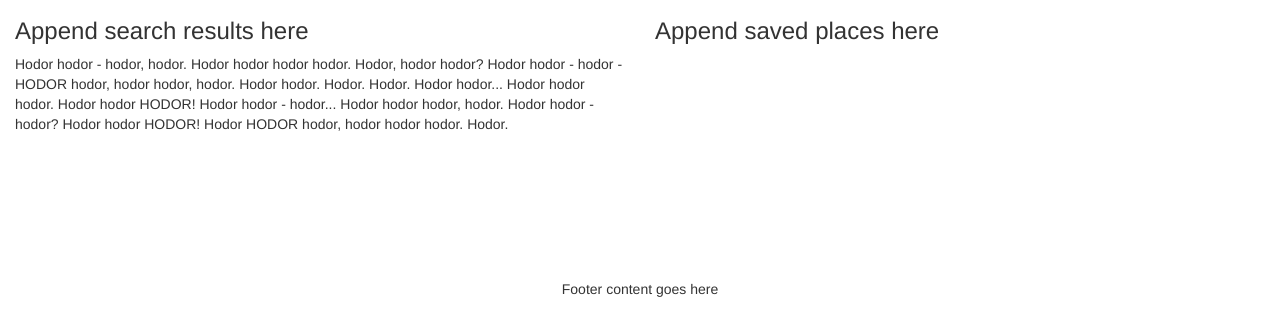
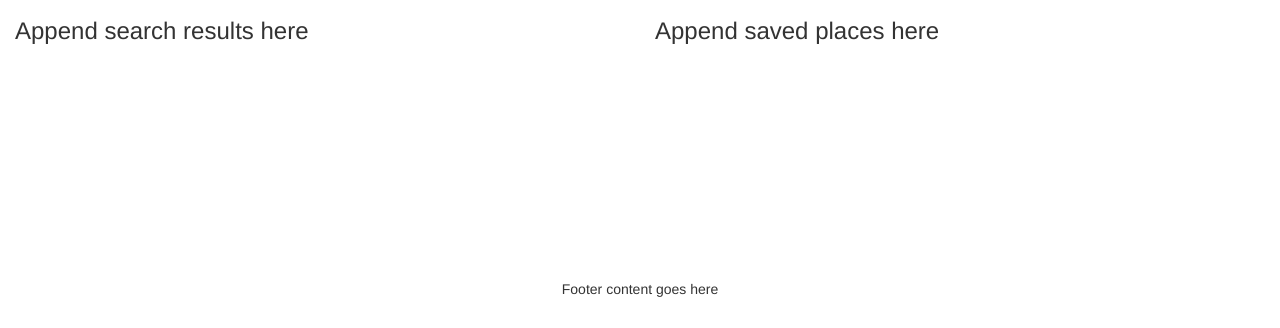
Before and after one commit to haganka/Dining-in-the-Rough, a plain HTML site: page index.html in a window 1280 px wide. Shown: the part 472-800 px from the top of the page. Drawn offline with nearby package versions, Linux system fonts and the light colour scheme.

Commit message:
removes placeholder text in search results div

```diff
--- a/index.html
+++ b/index.html
@@ -37,12 +37,6 @@
             <div class="col-md-6">
                 <div class="search-results">
                     <h3>Append search results here</h3>
-                    <p>
-                        Hodor hodor - hodor, hodor. Hodor hodor hodor hodor. Hodor, hodor hodor? Hodor hodor - hodor - HODOR hodor, hodor hodor,
-                        hodor. Hodor hodor. Hodor. Hodor. Hodor hodor... Hodor hodor hodor. Hodor hodor HODOR! Hodor hodor
-                        - hodor... Hodor hodor hodor, hodor. Hodor hodor - hodor? Hodor hodor HODOR! Hodor HODOR hodor, hodor
-                        hodor hodor. Hodor.
-                    </p>
                 </div>
             </div>
             <div class="col-md-6">
```
